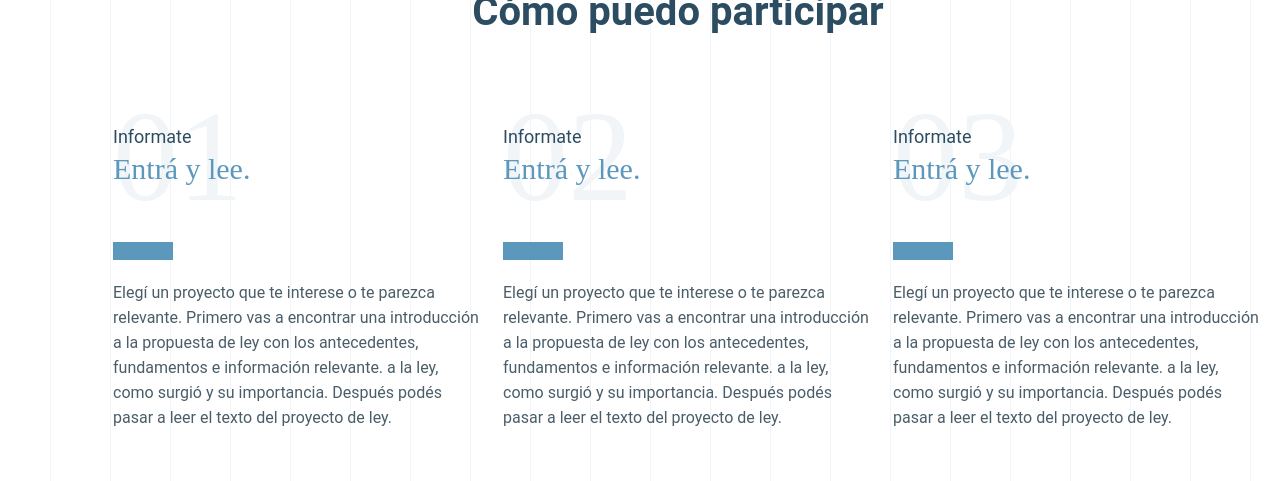
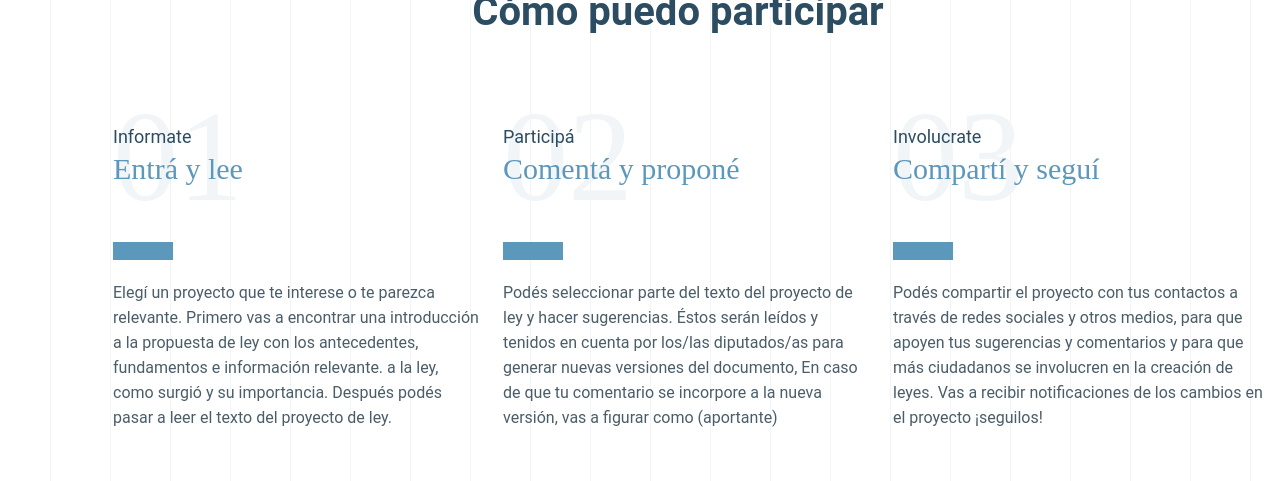
Before and after one commit to DemocraciaEnRed/leyesabiertas-web, a Next.js app: page / in a window 1280 px wide. Shown: the part 1040-1521 px from the top of the page. Built offline with nearby package versions, Linux system fonts and the light colour scheme; no server answers; a web font is replaced by a local one.

Commit message:
Cambia textos como participar.

```diff
--- a/containers/participate/component.js
+++ b/containers/participate/component.js
@@ -25,19 +25,19 @@
     <ParticipateTitle>Cómo puedo participar</ParticipateTitle>
     <ParticipateContainer>
       <ParticipateItem>
-        <ParticipateTextbox number={'01'} action={'Informate'} description={'Entrá y lee.'} />
+        <ParticipateTextbox number={'01'} action={'Informate'} description={'Entrá y lee'} />
         <Separator />
-        <ParticipateP text={'Elegí un proyecto que te interese  o te parezca relevante. Primero vas a encontrar una introducción a la propuesta de ley con los antecedentes, fundamentos e información relevante. a la ley, como surgió y su importancia. Después podés pasar a leer el texto del proyecto de ley.'} />
+        <ParticipateP text={'Elegí un proyecto que te interese  o te parezca relevante. Primero vas a encontrar una introducción a la propuesta de ley con los antecedentes, fundamentos e información relevante. a la ley, como surgió y su importancia. Después podés pasar a leer el texto del proyecto de ley. '} />
       </ParticipateItem>
       <ParticipateItem>
-        <ParticipateTextbox number={'02'} action={'Informate'} description={'Entrá y lee.'} />
+        <ParticipateTextbox number={'02'} action={'Participá'} description={'Comentá y proponé'} />
         <Separator />
-        <ParticipateP text={'Elegí un proyecto que te interese  o te parezca relevante. Primero vas a encontrar una introducción a la propuesta de ley con los antecedentes, fundamentos e información relevante. a la ley, como surgió y su importancia. Después podés pasar a leer el texto del proyecto de ley.'} />
+        <ParticipateP text={'Podés seleccionar parte del texto del proyecto de ley y hacer sugerencias. Éstos serán leídos y tenidos en cuenta por los/las diputados/as para generar nuevas versiones del documento, En caso de que tu comentario se incorpore a la nueva versión, vas a figurar como (aportante)'} />
       </ParticipateItem>
       <ParticipateItem>
-        <ParticipateTextbox number={'03'} action={'Informate'} description={'Entrá y lee.'} />
+        <ParticipateTextbox number={'03'} action={'Involucrate'} description={'Compartí y seguí'} />
         <Separator />
-        <ParticipateP text={'Elegí un proyecto que te interese  o te parezca relevante. Primero vas a encontrar una introducción a la propuesta de ley con los antecedentes, fundamentos e información relevante. a la ley, como surgió y su importancia. Después podés pasar a leer el texto del proyecto de ley.'} />
+        <ParticipateP text={'Podés compartir el proyecto con tus contactos a través de redes sociales y otros medios, para que apoyen tus sugerencias y comentarios y para que más ciudadanos se involucren en la creación de leyes. Vas a recibir notificaciones de los cambios en el proyecto ¡seguilos!'} />
       </ParticipateItem>
     </ParticipateContainer>
     <Button primary>Registrate y participá</Button>
```
